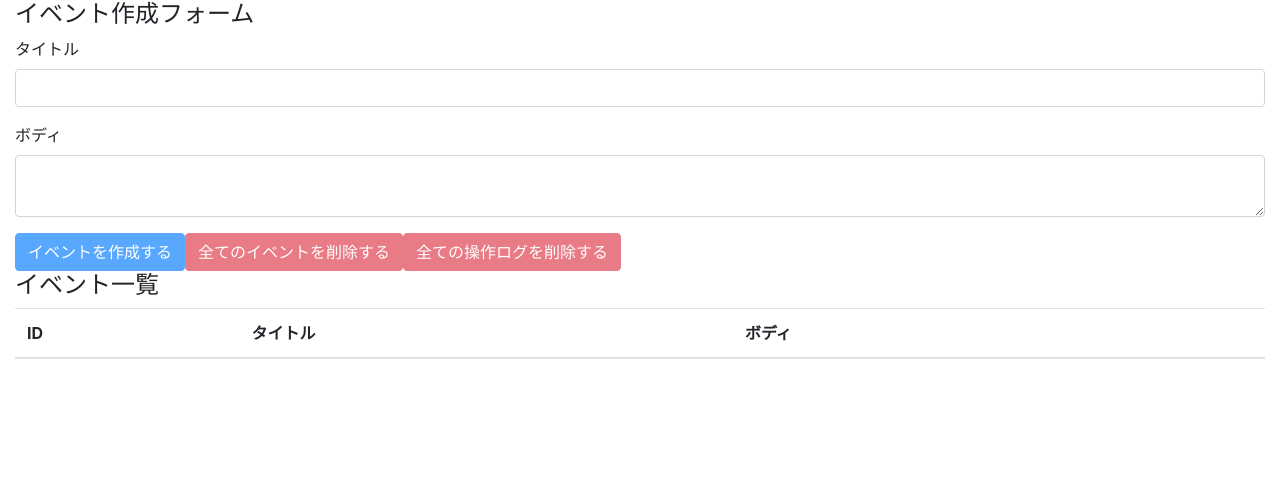
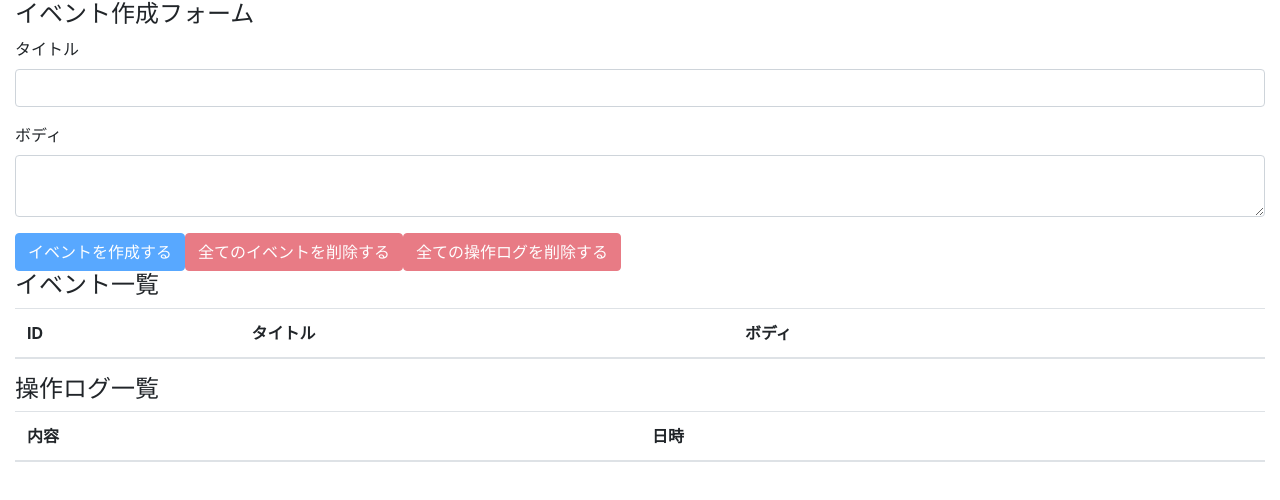
Before and after one commit to daitendev/react-hooks-101, a React (Create React App) app: page / in a window 1280 px wide. Shown: the top 500 px of the page. Built offline with nearby package versions, Linux system fonts and the light colour scheme.

Commit message:
display all operationLogs

```diff
--- a/src/components/App.js
+++ b/src/components/App.js
@@ -3,6 +3,7 @@
 
 import EventForm from './EventForm';
 import Events from './Events';
+import OperationLogs from './OperationLogs';
 import AppContext from '../contexts/AppContext';
 import reducer from '../reducers';
 
@@ -18,6 +19,7 @@
       <div className="container-fluid">
         <EventForm />
         <Events />
+        <OperationLogs />
       </div>
     </AppContext.Provider>
   );
--- /dev/null
+++ b/src/components/OperationLog.js
@@ -0,0 +1,12 @@
+import React from 'react';
+
+const OperationLog = ({ operationLog }) => {
+  return (
+    <tr>
+      <td>{operationLog.description}</td>
+      <tc>{operationLog.operatedAt}</tc>
+    </tr>
+  );
+};
+
+export default OperationLog;
--- /dev/null
+++ b/src/components/OperationLogs.js
@@ -0,0 +1,28 @@
+import React, { useContext } from 'react';
+
+import OperationLog from './OperationLog';
+import AppContext from '../contexts/AppContext';
+
+const OperationLogs = () => {
+  const { state, dispatch } = useContext(AppContext);
+  return (
+    <>
+      <h4>操作ログ一覧</h4>
+      <table className="table table-hover">
+        <thead>
+          <tr>
+            <th>内容</th>
+            <th>日時</th>
+          </tr>
+        </thead>
+        <tbody>
+          {state.operationLogs.map((operationLog, index) => {
+            return <OperationLog key={index} operationLog={operationLog} />;
+          })}
+        </tbody>
+      </table>
+    </>
+  );
+};
+
+export default OperationLogs;
```
